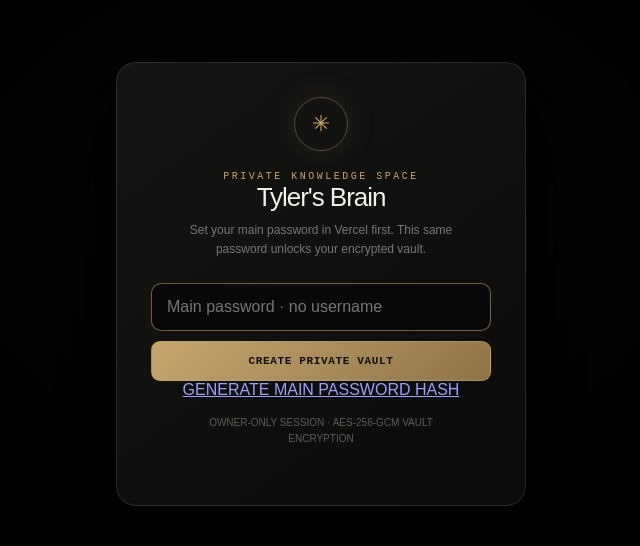
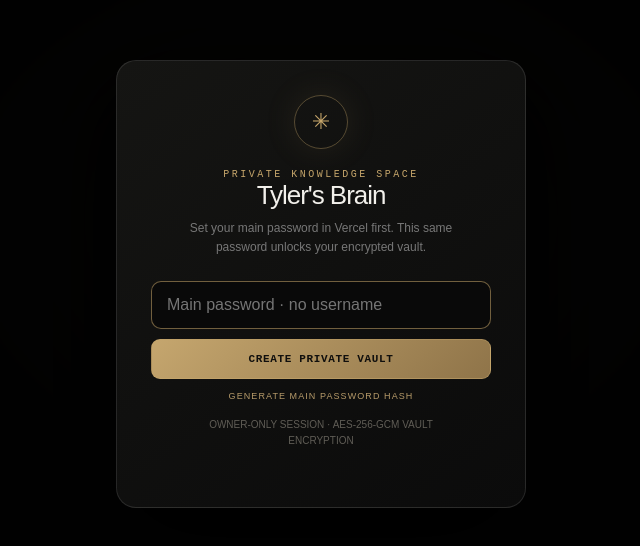
Before and after one commit to jadeking5128-beep/endroom, a Next.js app: page / in a window 1280 px wide. Shown: the part 116-662 px from the top of the page, without its empty margins (319-959 px from the left). Built offline with nearby package versions, Linux system fonts and the light colour scheme.

Commit message:
Style the password setup link

```diff
--- a/app/globals.css
+++ b/app/globals.css
@@ -119,3 +119,5 @@ h1{font:500 clamp(30px,5vw,54px)/1.08 Arial, sans-serif;letter-spacing:-.055em;m
 
 .recall-privacy,.capture-privacy{margin:6px 3px 0;color:#69655e;font-size:9px;line-height:1.55;letter-spacing:.015em}
 .recall-error{margin:7px 4px;color:#c5a16e;font-size:10px;line-height:1.5}
+
+.setup-link{display:block;margin:12px auto 0;color:#b69a69;font-size:9px;letter-spacing:.12em;text-decoration:none;text-align:center}.setup-link:hover{color:#e4c78f}
```
